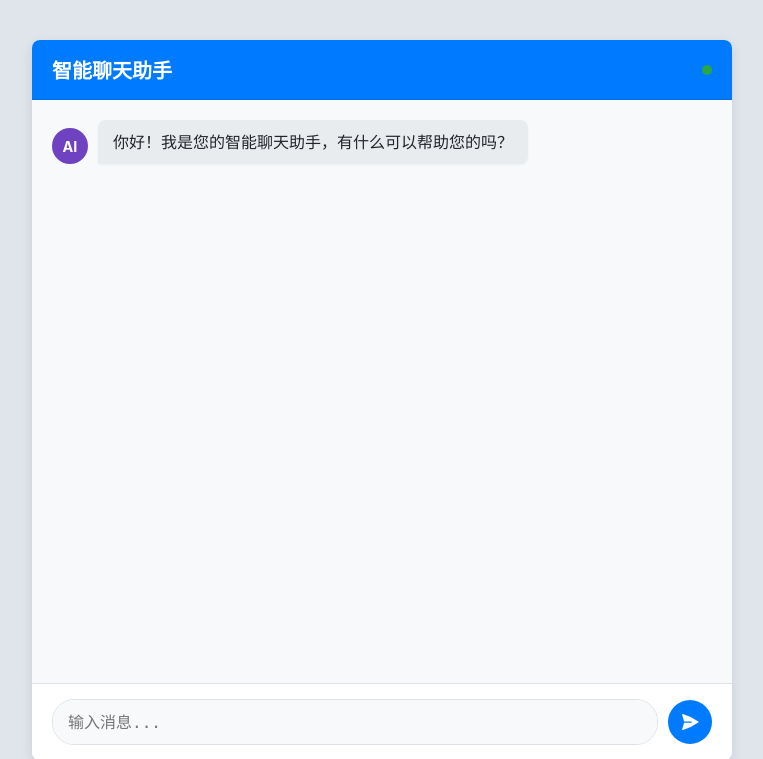
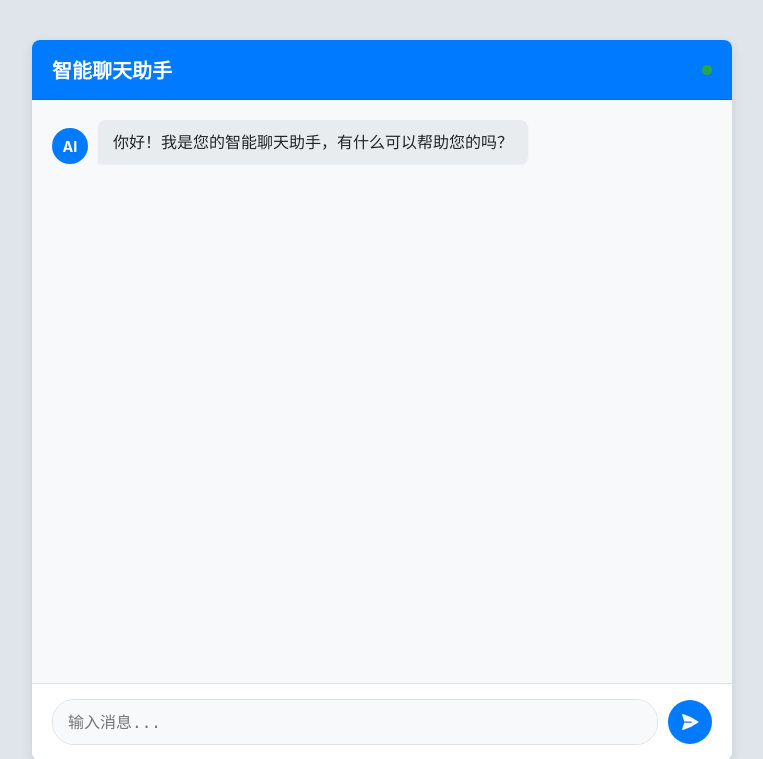
Before and after one commit to wensi123/chatbot, a Flask app: page / in a window 1280 px wide. Shown: the top 759 px of the page, without its empty margins (258-1021 px from the left). Run offline with Flask 3, Linux system fonts and the light colour scheme.

Commit message:
change AI color

```diff
--- a/static/style.css
+++ b/static/style.css
@@ -160,7 +160,7 @@ body {
     border-bottom-left-radius: 2px; /* 模仿一些聊天应用的小尾巴 */
 }
 .bot-message .avatar {
-    background-color: #6f42c1; /* 紫色系 AI 头像 */
+    background-color: #007bff; /* 蓝色系 AI 头像 */
     color: var(--light-text);
     margin-right: 10px; /* 头像和气泡间距 */
     /* 可以用图片代替文字：
```
